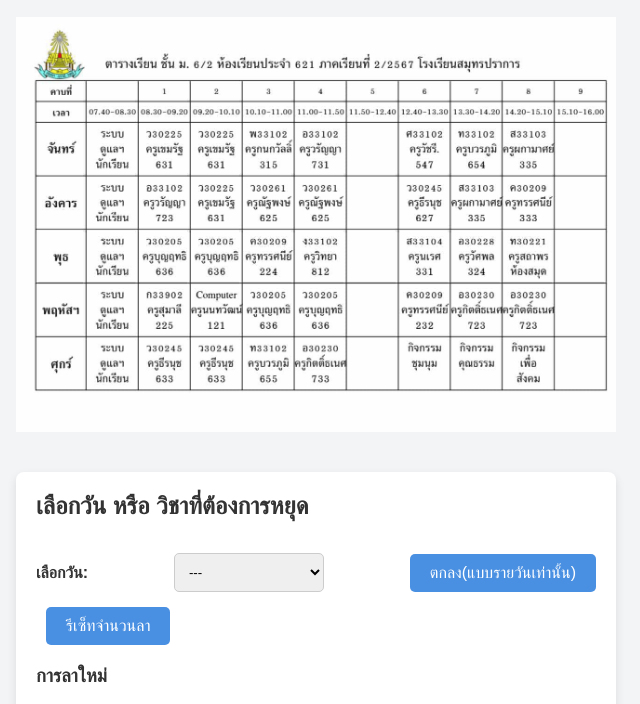
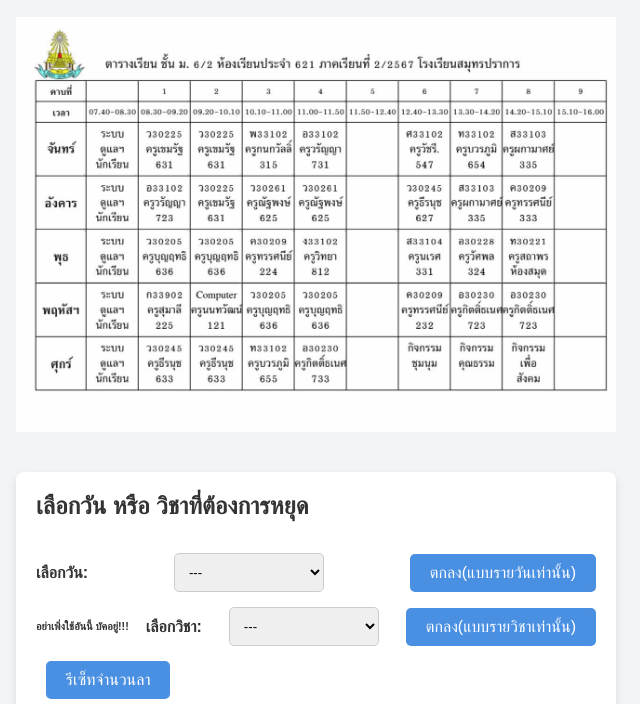
Before and after one commit to YutaQQ/mylaa, a plain HTML site: page index.html in a window 1280 px wide. Shown: the part 87-791 px from the top of the page, without its empty margins (324-964 px from the left). Drawn offline with Linux system fonts and the light colour scheme.

Commit message:
Update index.html

```diff
--- a/index.html
+++ b/index.html
@@ -34,7 +34,8 @@
         </div>
 
         <!-- Course Selection -->
-        <!--<div id="course-selection">
+        <div id="course-selection">
+            <h6>อย่าเพิ่งใช้อันนี้ บัคอยู่!!!</h6>
             <label for="course">เลือกวิชา:</label>
             <select id="course">
                 <option value="">---</option>
@@ -56,7 +57,7 @@
                 <option value="แนะแแนว">แนะแแนว</option>
             </select>
             <button id="add-leave-course">ตกลง(แบบรายวิชาเท่านั้น)</button>
-        </div> -->
+        </div>
 
         <!-- Reset Button -->
         <button id="reset-leave">รีเซ็ทจำนวนลา</button>
```
